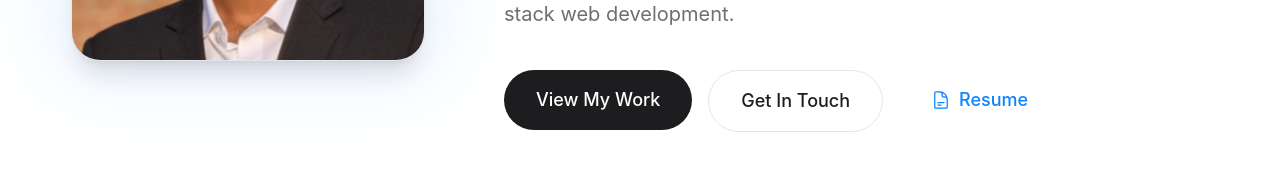
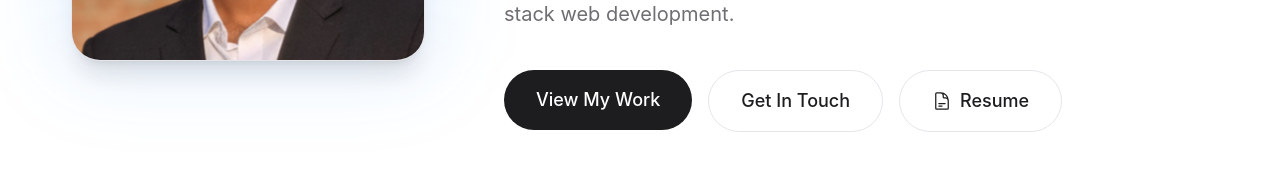
Before and after one commit to MarufHasan-dev/marufhasan.dev, a Next.js app: page / in a window 1280 px wide. Shown: the part 453-635 px from the top of the page. Built offline with nearby package versions, Linux system fonts and the light colour scheme.

Commit message:
style: enhance button styling in Hero component for improved UI interaction

```diff
--- a/components/Hero.tsx
+++ b/components/Hero.tsx
@@ -67,7 +67,7 @@ export default function Hero() {
                 rel="noopener noreferrer"
                 variant="ghost"
                 size="lg"
-                className="gap-2"
+                className="gap-2 border border-border text-primary hover:bg-muted hover:text-primary active:bg-border active:text-primary"
               >
                 <svg
                   className="w-5 h-5"
```
